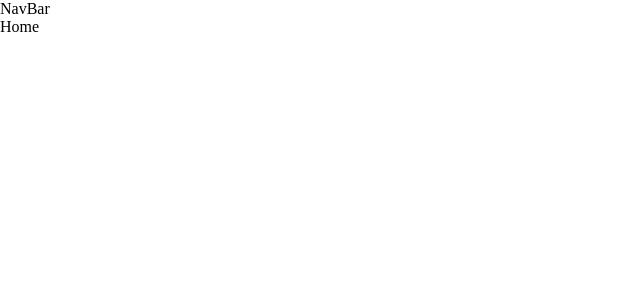
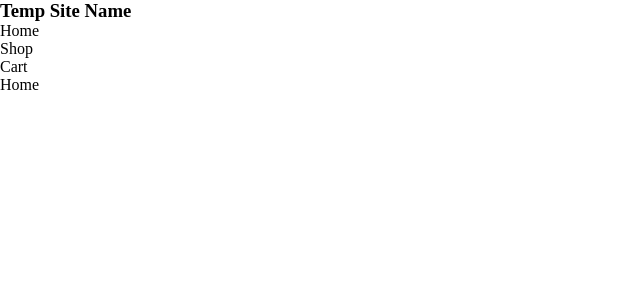
Before and after one commit to robisonwebdev/shopping-cart, a React (Create React App) app: page / in a window 1280 px wide. Shown: the top 300 px of the page, without its empty margins (0-640 px from the left). Built offline with nearby package versions, Linux system fonts and the light colour scheme; a web font is replaced by a local one.

Commit message:
Added nav element. Added h3 with temp text. Added ul, with 3 li's.

```diff
--- a/src/components/Navbar.js
+++ b/src/components/Navbar.js
@@ -2,9 +2,14 @@ import React from 'react';
 
 const Navbar = () => {
     return (
-        <div>
-            NavBar
-        </div>
+        <nav>
+            <h3>Temp Site Name</h3>
+            <ul id='navLinks'>
+                <li>Home</li>
+                <li>Shop</li>
+                <li>Cart</li>
+            </ul>
+        </nav>
     );
 };
 
```
